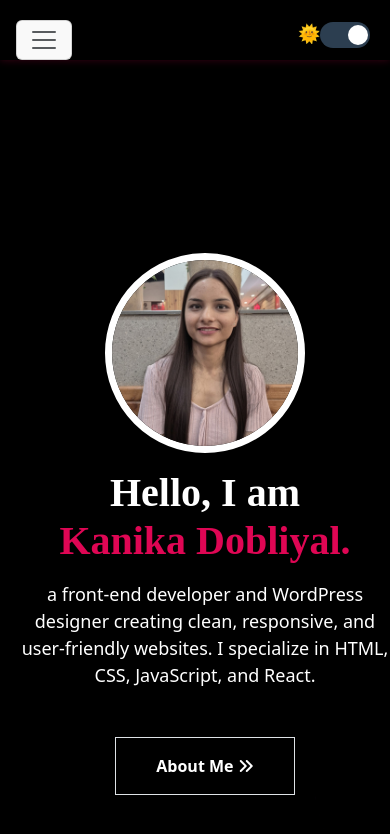
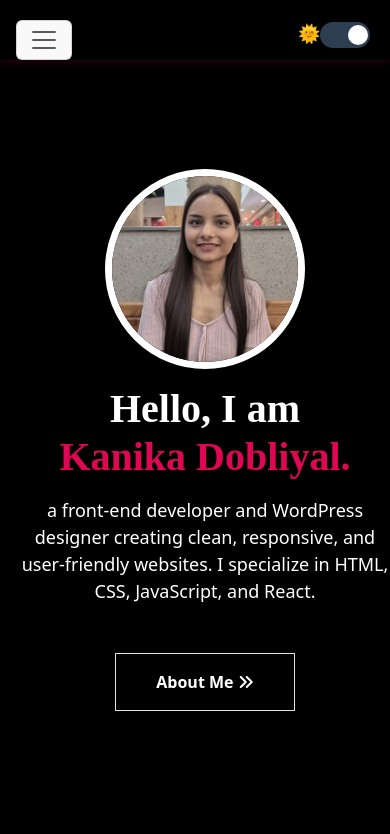
Before and after one commit to KanikaDobliyal/portfolio, a React (Create React App) app: page / in a window 390 px wide. Shown: the top 834 px of the page. Built offline with nearby package versions, Linux system fonts and the light colour scheme.

Commit message:
add index file

```diff
--- a/src/index.css
+++ b/src/index.css
@@ -141,6 +141,7 @@ body.dark-mode .nav-link {
 .about-text {
     padding: 0 0 0 20px;
     text-align: center;
+    top: 20%;
 }
 .about-text h1{
   font-size: 40px !important;
```
